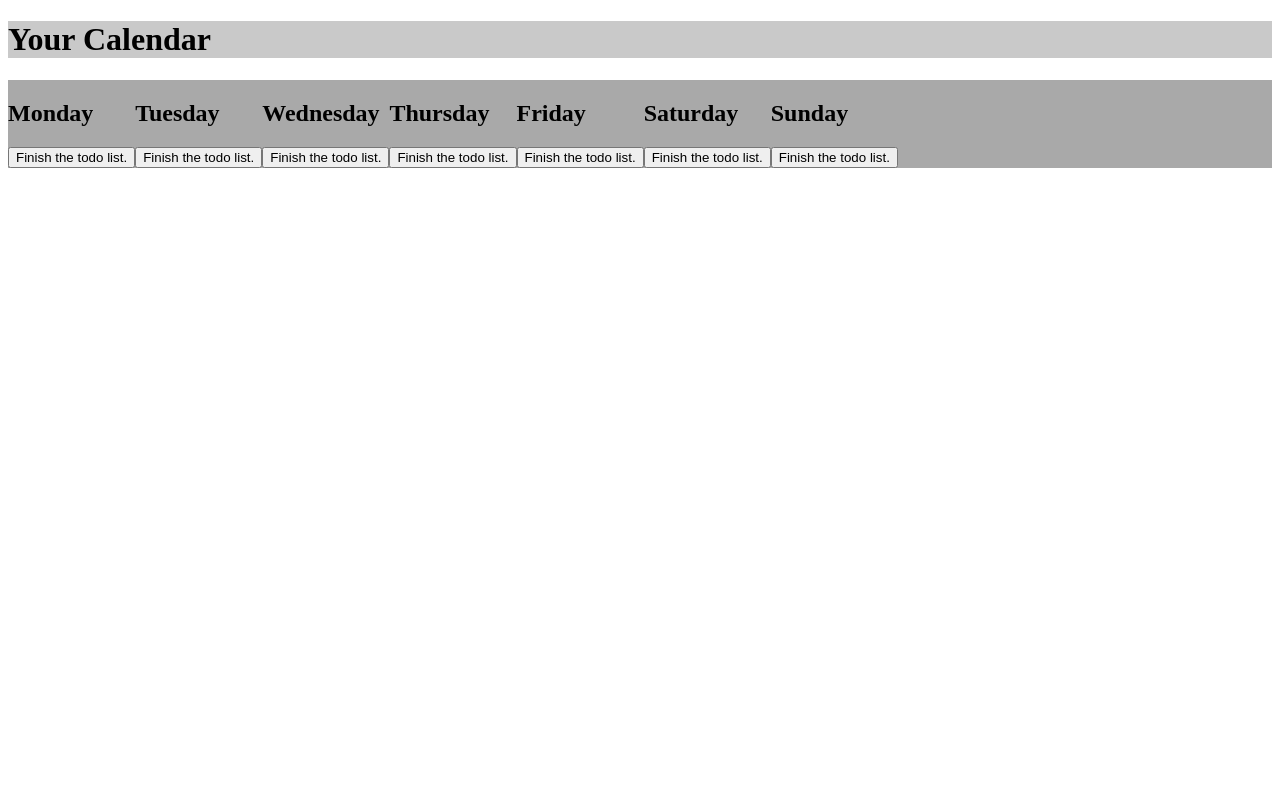
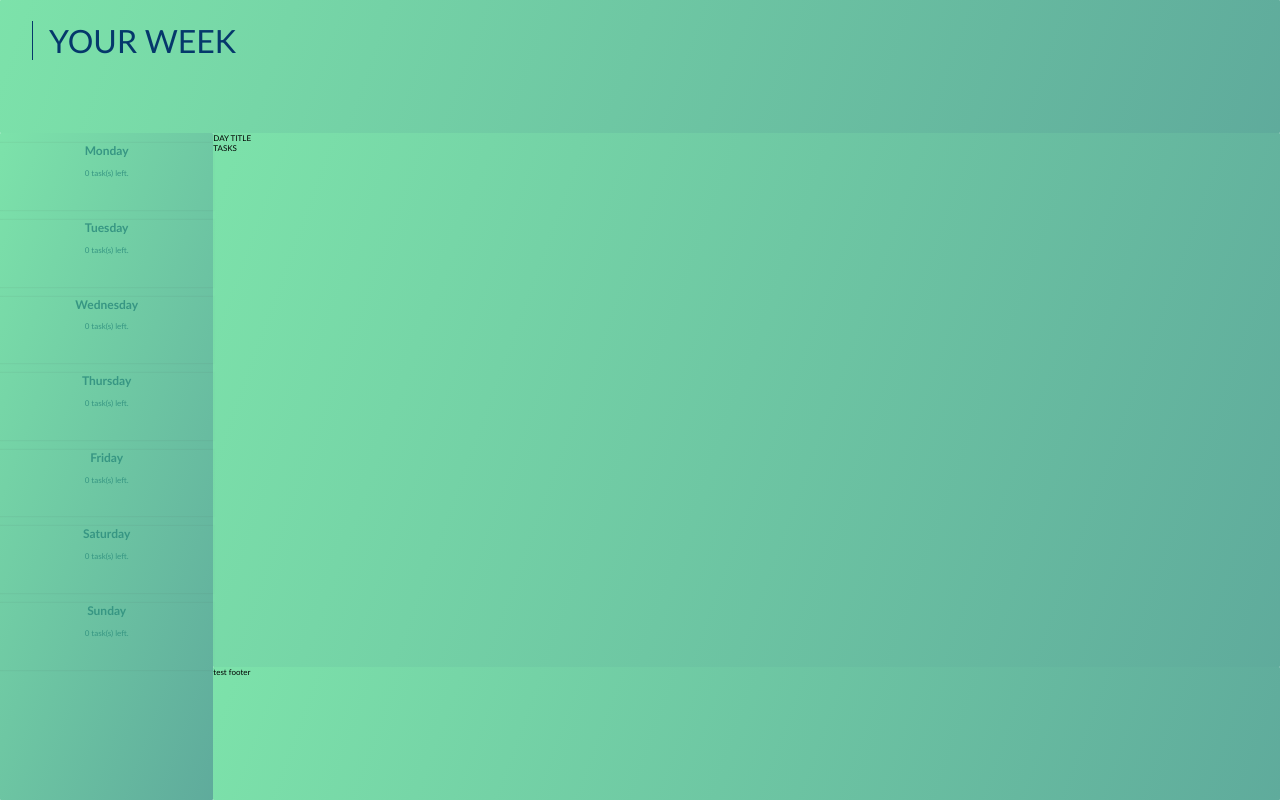
Before and after one commit to Hugo-AOYAGI/ToDoApp, an Electron app: page mainWindow.html in a window 1280 px wide. Drawn offline with Linux system fonts and the light colour scheme.

Commit message:
added more features

```diff
--- a/mainWindow.html
+++ b/mainWindow.html
@@ -5,16 +5,25 @@
     <link rel = "stylesheet" type = "text/css" href = "style/main.css" />
   </head>
   <body>
-    <div class="header">
-      <h1 class="mainTitle">Your Calendar</h1>
+    <div class="box header">
+      <h1 class="__mainTitle">Your Week</h1>
     </div>
-    <div class="calendar">
-      <div id="cardTemplate" class="card-day">
-        <h2>Monday</h2>
-        <div class="actions">
-          <button>Finish the todo list.</button>
-        </div>
+    <div class="box day-selection-bar">
+      <div class="__day-button" id="day-button-template">
+        <h2 class="__day-name">Day Name</h1>
+        <p class="__task-numbers"><span>X</span> task(s) left.</p>
       </div>
+    </div>
+    <div class="box day-card">
+      <div class="__day-title">
+        DAY TITLE
+      </div>
+      <div class="__tasks-to-display">
+        TASKS
+      </div>
+    </div>
+    <div class="box footer">
+      test footer
     </div>
   </body>
   <script type="text/javascript", src="mainWindow.js"></script>
--- a/mainWindow.js
+++ b/mainWindow.js
@@ -1,11 +1,21 @@
-// Creating the card for each day of the week
-days = ["Tuesday", "Wednesday", "Thursday", "Friday", "Saturday", "Sunday"];
+// Setting up all the buttons for the day selection bar
+let days = ["Monday", "Tuesday", "Wednesday", "Thursday", "Friday", "Saturday", "Sunday"];
 
-let container = document.querySelector(".calendar");
-let template = document.getElementById("cardTemplate");
+let buttons = [];
+// Getting the template
+let selection_bar = document.querySelector(".day-selection-bar");
+let template = document.querySelector("#day-button-template");
+for(day of days) {
+  copy = template.cloneNode(true);
+  // Changing the template with the right text
+  copy.innerHTML = copy.innerHTML.replace("Day Name", day);
+  copy.innerHTML = copy.innerHTML.replace("X", "0");
+  copy.setAttribute("class", "__day-button")
+  buttons.push(copy);
+}
 
-for(day of days) {
-  card = template.cloneNode(true);
-  card.innerHTML = card.innerHTML.replace("Monday", day)
-  container.appendChild(card);
+// Displaying all the buttons
+template.style.display = "none";
+for(button of buttons) {
+  selection_bar.appendChild(button);
 }
--- /dev/null
+++ b/style/components/header.scss
@@ -0,0 +1,13 @@
+
+.header {
+
+  & .__mainTitle {
+    font-size: 4em;
+    color: $dark-green-1;
+    font-weight: 400;
+    text-transform: uppercase;
+    margin-left: 1em;
+    padding-left: 0.5em;
+    border-left: 1px solid $dark-green-1;
+  }
+}
--- /dev/null
+++ b/style/components/selection-bar.scss
@@ -0,0 +1,21 @@
+
+.day-selection-bar {
+  color: $dark-green-2;
+
+  & .__day-button {
+    box-shadow: 1px 0px 1px 1px #4040400d;
+    text-align: center;
+    transition: all 0.5s;
+    height: 10%;
+  }
+
+  & :hover {
+      background-color: linear-gradient(110deg, rgba($dark-green-2, 0.8), rgba($medium-green, 0.8));;
+  }
+
+  & :active {
+    box-shadow: 0px 0px #4040400d;
+    transform: translate(0px, 2px);
+  }
+
+}
--- /dev/null
+++ b/style/layout.scss
@@ -0,0 +1,43 @@
+
+body {
+  font-size: 50%;
+  display: grid;
+  padding: 0px;
+  margin: 0px;
+  font-family: "Calibri", serif;
+  height: 100vh;
+  grid-template: "head head" 1fr
+                 "nav  main" 4fr
+                 "nav  foot" 1fr
+                 / 1fr 5fr;
+}
+
+.header {
+  background-color: red;
+  grid-area: head;
+}
+
+.day-selection-bar {
+  background-color: yellow;
+  grid-area: nav;
+}
+
+.day-card {
+  background-color: blue;
+  grid-area: main;
+}
+
+.footer {
+  background-color: pink;
+  grid-area: foot;
+}
+
+.box {
+  background: linear-gradient(110deg, rgba($medium-green, 0.8), rgba($dark-green-2, 0.8));
+  padding: 0em;
+  border-radius: 0.1em;
+}
+
+.template {
+  display: none;
+}
--- a/style/main.scss
+++ b/style/main.scss
@@ -1,24 +1,7 @@
 
+@import "variables.scss";
 
-$light-grey-1: #C9C9C9;
-$light-grey-2: #A9A9A9;
+@import "layout.scss";
 
-.header {
-  background-color: $light-grey-1;
-
-  &.mainTitle {
-    color: red;
-  }
-}
-
-.calendar {
-  background-color: $light-grey-2;
-  display: flex;
-
-  &.card-day {
-    border: 1px solid black;
-    padding: 10px;
-  }
-
-
-}
+@import "components/header.scss";
+@import "components/selection-bar.scss"
--- /dev/null
+++ b/style/variables.scss
@@ -0,0 +1,11 @@
+
+$dark-grey-1: #A9A9A9;
+$dark-grey-2: #C9C9C9;
+
+$dark-green-1: #05386B;
+$dark-green-2: #379683;
+
+$medium-green: #5CDB95;
+
+$light-green-1: #8EE4AF;
+$light-green-2: #EDF5E1;
--- /dev/null
+++ b/user-tasks.js
@@ -0,0 +1,43 @@
+
+
+function Day(name, tasks, card) {
+  this.name = name;
+  this.tasks = tasks;
+  this.card = card;
+}
+
+
+
+function Task(template, title, description, start, duration, important) {
+  this.template = template
+  this.title = title;
+  this.description = description;
+  this.start = start;
+  this.duration = duration;
+  this.important = important;
+}
+
+function Card(template, day) {
+  this.template = template;
+  this.html_card = template.cloneNode(true);
+  this.day = day;
+
+  this.reload = () => {
+    // Reloads all the values and tasks of the card
+    let temp = this.template;
+    temp.innerHTML = temp.innerHTML.replace("[DAY]", this.day.name);
+    temp.innerHTML = temp.innerHTML.replace("[TASKS]", this.day.tasks.length);
+    let tasks_div = document.getElementById(this.day.name + "-tasks-div");
+    temp.removeChild(tasks_div);
+    let new_tasks_div = document.createElement("div");
+    new_tasks_div.setAttribute("id", this.day.name + "-tasks-div");
+    for(task of this.day.tasks) {
+      new_tasks_div.append(task.getDiv());
+    }
+
+  }
+
+  this.addTask = () => {
+
+  }
+}
```
Also changed, not shown: style/components/day-card.scss (added), style/components/footer.scss (added), style/components/header.css (added), style/components/selection-bar.css (added), style/main.css, 2 other files.
